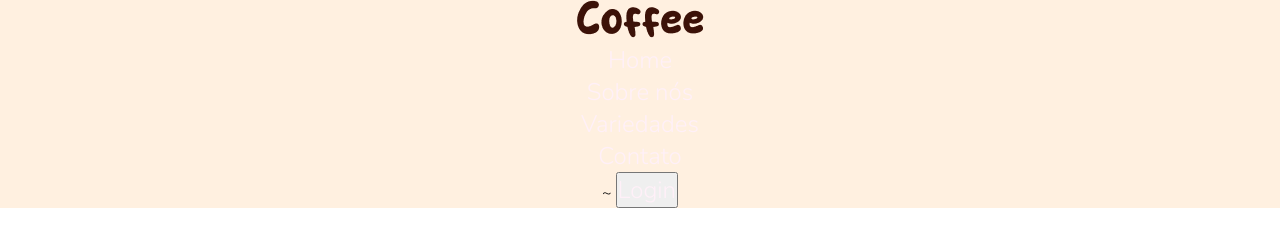
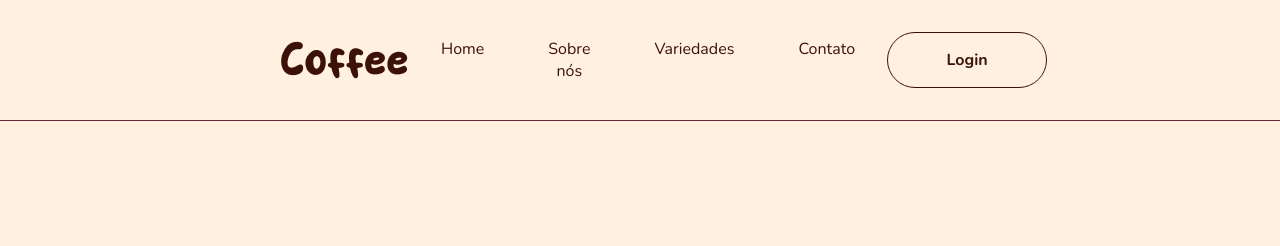
Before and after one commit to FelipeAlmeidaSan/ExercicioHearder1, a plain HTML site: page index.html in a window 1280 px wide. Drawn offline with Linux system fonts and the light colour scheme; files whose address does not match are found by name.

Commit message:
Estilização versão desktop

```diff
--- a/index.html
+++ b/index.html
@@ -25,7 +25,7 @@
                     <li class="nav-item"><a href="#" class="nav-link">Contato</a></li>
                 </ul>
             </div>
-            <div class="login-button">~
+            <div class="login-button">
                 <button><a href="#">Login</a></button>
             </div>
         </nav>
--- a/src/css/style.css
+++ b/src/css/style.css
@@ -18,16 +18,68 @@
 body {
     text-align: center;
     display: inline;
-
+    background-color: #FFF0E0;
 }
 
 header {
     background-color: #FFF0E0;
+    border-bottom: 0.5px solid #662B3E;
 
 
 }
 
-.header {
+.nav-bar {
+    display: flex;
+    justify-content: space-between;
+    padding: 2rem 17.5rem;
+
+}
+
+.logo {
+    display: flex;
+    align-items: center;
+}
+
+.nav-list {
+    display: flex;
+    align-items: center;
+
+
+}
+
+.nav-list ul {
+    display: flex;
+    justify-content: center;
+    list-style: none;
+}
+
+.nav-item {
+    margin: 0 32px;
+}
+
+.nav-link {
+    text-decoration: none;
+    font-size: 1rem;
+    font-weight: normal;
+    color: #3C1208;
+}
+
+.login-button button {
+    border: solid 1px #3c1208;
+    background-color: #FFF0E0;
+    width: 10rem;
+    padding: 16px 24px;
+    border-radius: 38px;
+}
+
+.login-button a {
+    text-decoration: none;
+    font-size: 1rem;
+    color: #3C1208;
+    font-weight: bold;
+}
+
+/*.header {
     word-spacing: 50px;
     text-decoration: none;
     padding-top: 24px;
@@ -48,3 +100,4 @@ a {
     padding: 12px;
     border: solid 1px rgb(255, 241, 245);
 }
+    */
```
